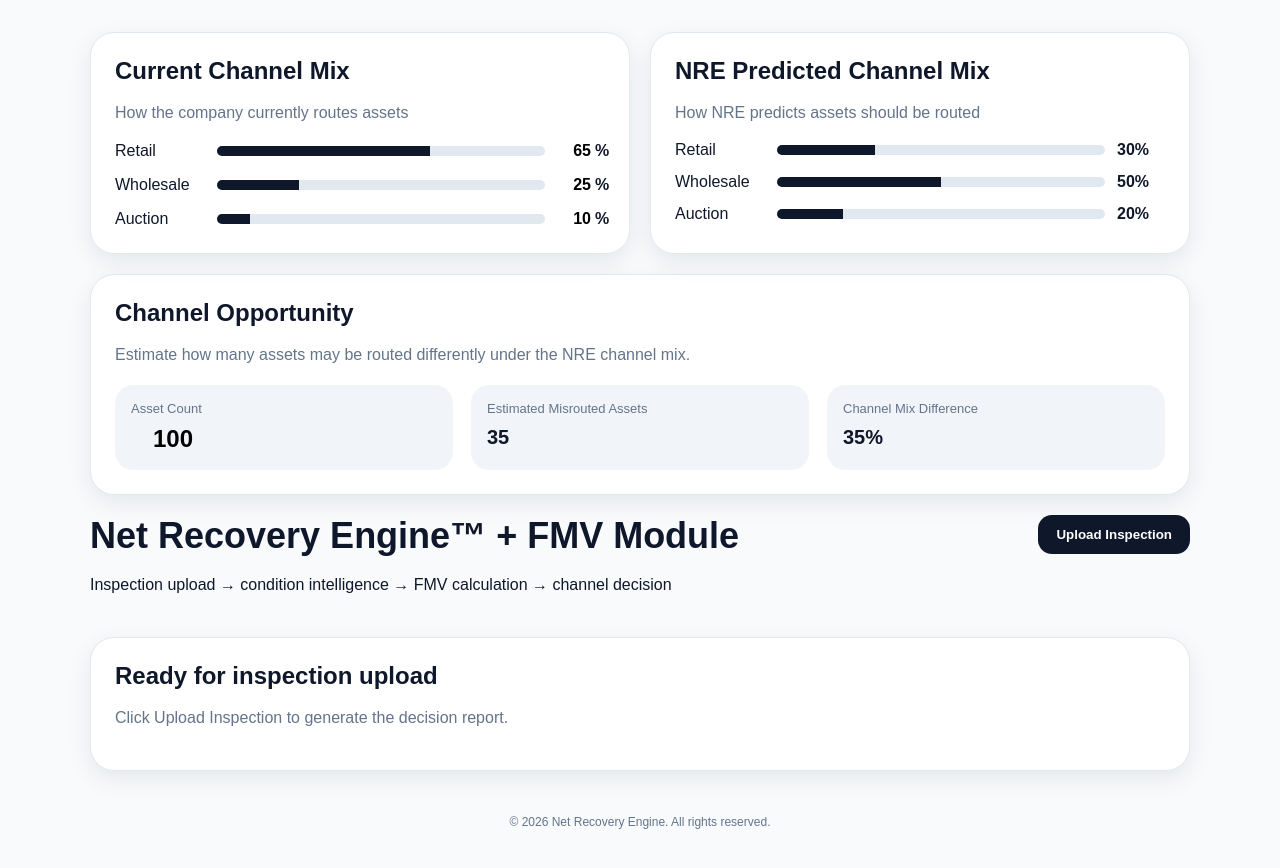
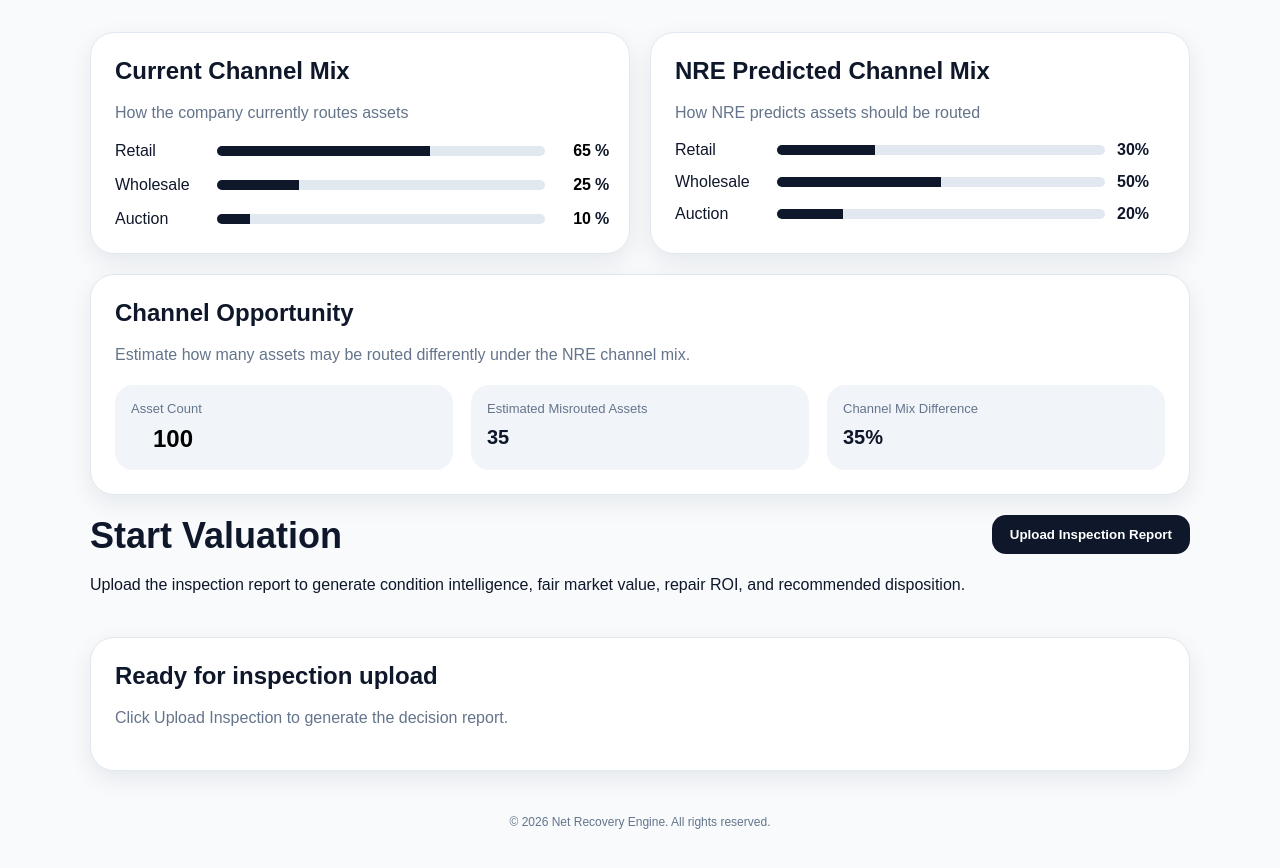
Before and after one commit to DirtDog13416/Net-Recovery-Engine, a React (Vite) app: page / in a window 1280 px wide. Shown: the top 868 px of the page. Built offline with nearby package versions, Linux system fonts and the light colour scheme.

Commit message:
Update App.jsx

```diff
--- a/src/App.jsx
+++ b/src/App.jsx
@@ -345,14 +345,16 @@ function App() {
           <Metric label="Channel Mix Difference" value={`${Math.round(totalChannelDifference / 2)}%`} />
         </div>
       </Card>
-
-      <header className="hero">
-        <div>
-          <h1>Net Recovery Engine™ + FMV Module</h1>
-          <p>Inspection upload → condition intelligence → FMV calculation → channel decision</p>
-        </div>
-        <button onClick={() => setStarted(true)}>Upload Inspection</button>
-      </header>
+<header className="hero">
+  <div>
+    <h1>Start Valuation</h1>
+    <p>
+      Upload the inspection report to generate condition intelligence, fair market value,
+      repair ROI, and recommended disposition.
+    </p>
+  </div>
+  <button onClick={() => setStarted(true)}>Upload Inspection Report</button>
+</header>
 
       {!started ? (
         <Card>
```
